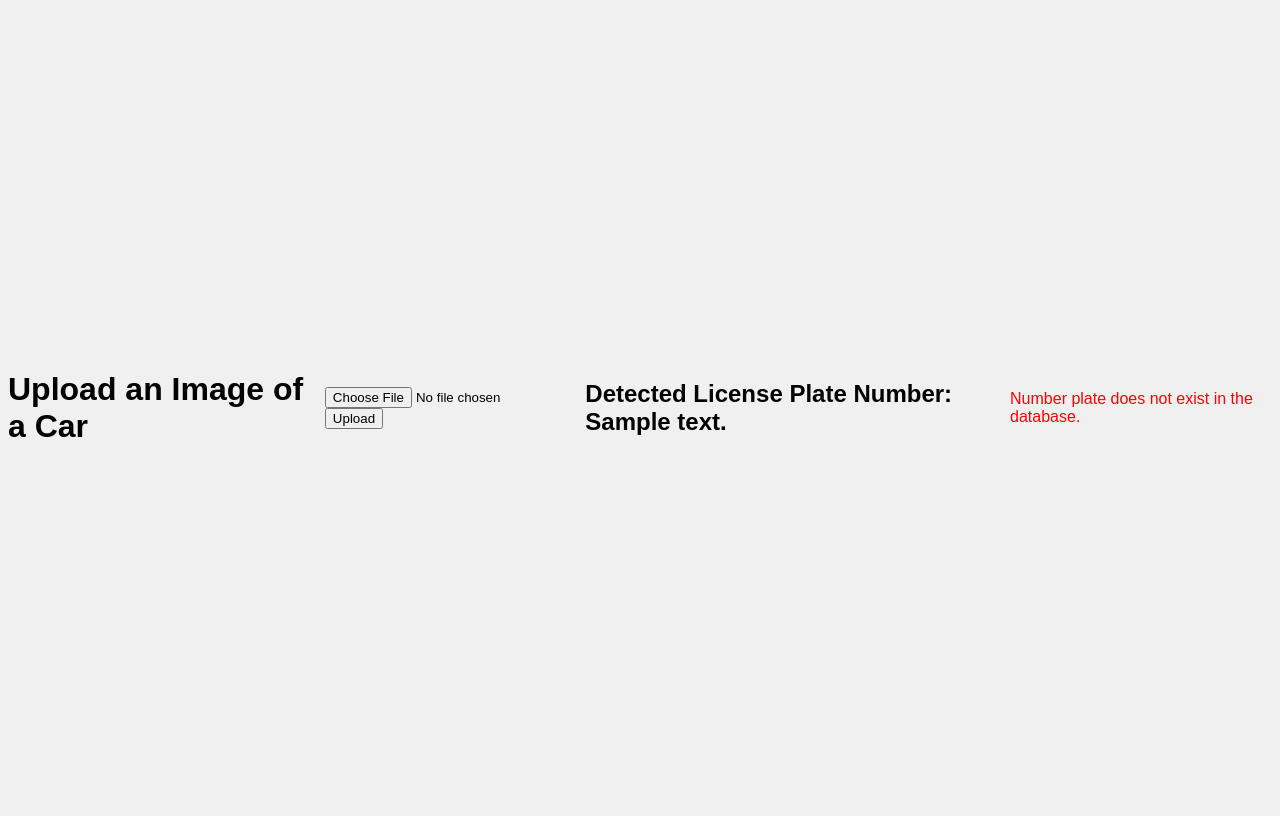
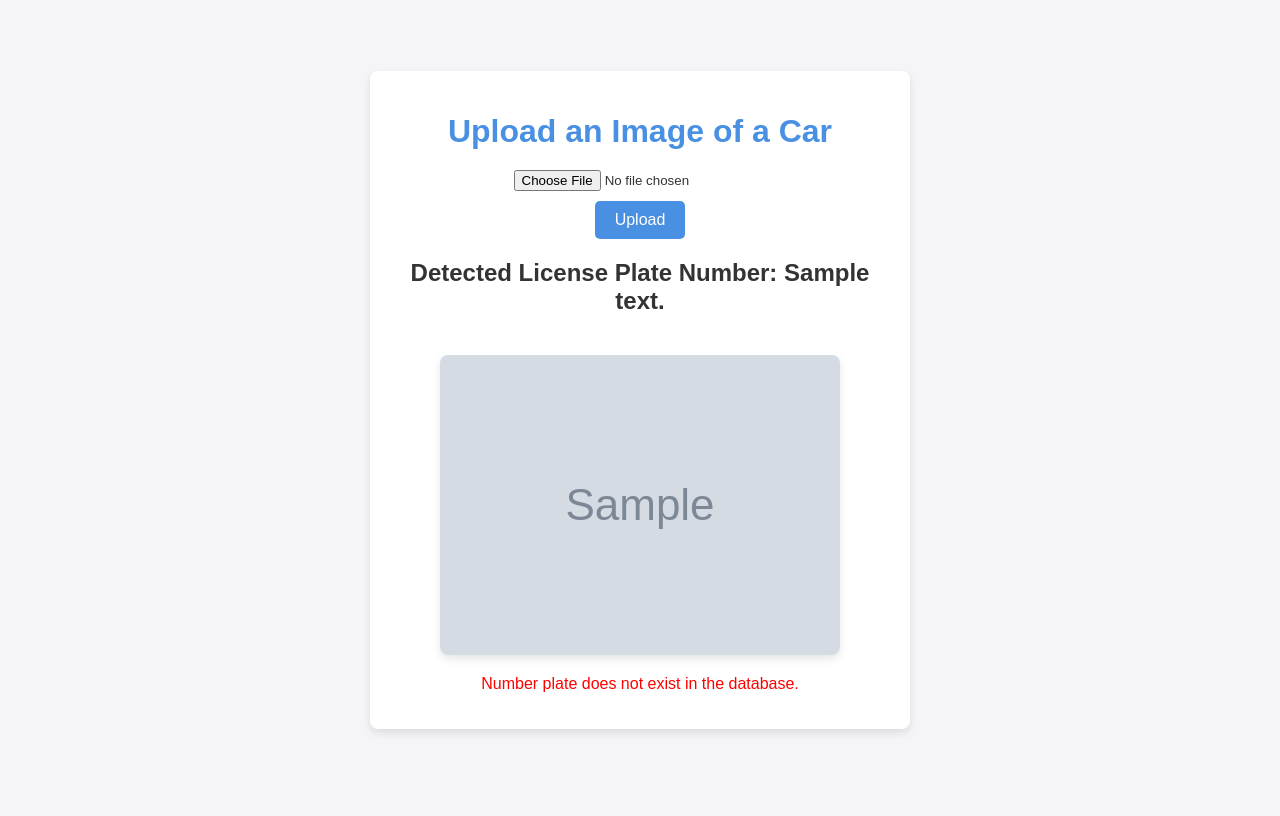
Before and after one commit to aarogyaojha/Sristhi, a Flask app: template templates/index.html in a window 1280 px wide. After the commit the page ends 733 px from the top, so only its background shows below. Run offline with Flask 3, Linux system fonts and the light colour scheme; the template is opened without the code that fills it: most values are stand-ins (such as "Sample title", 1, 10 or a date in 2020); grey boxes marked "Sample" are stand-in pictures.

Commit message:
final_result

```diff
--- a/app.py
+++ b/app.py
@@ -96,6 +96,8 @@
 from pymongo import MongoClient
 import re
 
+pytesseract.pytesseract.tesseract_cmd = r'C:\Program Files\Tesseract-OCR\tesseract.exe'
+
 app = Flask(__name__)
 
 # MongoDB connection
--- /dev/null
+++ b/static/styles.css
@@ -0,0 +1,149 @@
+body {
+    font-family: 'Poppins', sans-serif;
+    background-color: #f4f4f9;
+    color: #333;
+    margin: 0;
+    display: flex;
+    flex-direction: column;
+    justify-content: center;
+    align-items: center;
+    min-height: 100vh;
+}
+
+.container {
+    text-align: center;
+    background: #fff;
+    padding: 20px;
+    border-radius: 8px;
+    box-shadow: 0 4px 8px rgba(0, 0, 0, 0.1);
+    max-width: 500px;
+    width: 100%;
+}
+
+.navbar {
+    width: 100%;
+    background-color: #4a90e2;
+    display: flex;
+    justify-content: space-between;
+    align-items: center;
+    padding: 10px 20px;
+    border-radius: 8px 8px 0 0;
+}
+
+.navbar__logo h2 {
+    color: #fff;
+    margin: 0;
+}
+
+.navbar-menu__wrapper {
+    display: flex;
+}
+
+.navbar__menu a {
+    color: #fff;
+    text-decoration: none;
+    margin: 0 10px;
+    font-weight: 600;
+}
+
+.navbar__menu a:hover,
+.navbar__menu a.active {
+    text-decoration: underline;
+}
+
+.navbar-menu__small-device img {
+    display: none;
+}
+
+h1 {
+    color: #4a90e2;
+    margin-bottom: 20px;
+}
+
+form {
+    margin-bottom: 20px;
+}
+
+input[type="file"] {
+    display: block;
+    margin: 10px auto;
+}
+
+input[type="submit"] {
+    padding: 10px 20px;
+    font-size: 16px;
+    color: #fff;
+    background-color: #4a90e2;
+    border: none;
+    border-radius: 5px;
+    cursor: pointer;
+    transition: background-color 0.3s ease;
+}
+
+
+
+input[type="submit"]:hover {
+    background-color: #357ABD;
+}
+
+.uploaded-image {
+    max-width: 100%;
+    margin-top: 20px;
+    border-radius: 8px;
+    box-shadow: 0 4px 8px rgba(0, 0, 0, 0.1);
+}
+
+.success-message {
+    color: green;
+}
+
+.error-message {
+    color: red;
+}
+
+.stopwatch {
+    margin-top: 20px;
+    background-color: #e9f7ef;
+    border: 2px solid #d4efdf;
+    border-radius: 8px;
+    padding: 20px;
+    box-shadow: 0 4px 8px rgba(0, 0, 0, 0.1);
+}
+
+.display {
+    font-size: 2em;
+    margin-bottom: 10px;
+}
+
+.buttons button {
+    padding: 10px 20px;
+    font-size: 16px;
+    margin: 5px;
+    border: none;
+    border-radius: 5px;
+    cursor: pointer;
+    transition: background-color 0.3s ease;
+}
+
+#startStopBtn {
+    background-color: #4a90e2;
+    color: #fff;
+}
+
+#startStopBtn:hover {
+    background-color: #357ABD;
+}
+
+#resetBtn {
+    background-color: #f44336;
+    color: #fff;
+}
+
+#resetBtn:hover {
+    background-color: #d32f2f;
+}
+
+.total-time, .price {
+    margin-top: 10px;
+    font-size: 1.2em;
+}
--- a/templates/index.html
+++ b/templates/index.html
@@ -7,6 +7,7 @@
     <link rel="stylesheet" href="static/styles.css">
 </head>
 <body>
+    <div class="container">
         <h1>Upload an Image of a Car</h1>
         <form action="/" method="post" enctype="multipart/form-data">
             <input type="file" name="file" required>
@@ -14,29 +15,29 @@
         </form>
         {% if license_plate_text %}
             <h2>Detected License Plate Number: {{ license_plate_text }}</h2>
-        <!-- <img src="{{ file_path }}" alt="Uploaded Image" style="max-width: 100%;"> -->
+            <img src="{{ file_path }}" alt="Uploaded Image" class="uploaded-image">
             {% if plate_exists %}
-            <p style="color: green;">Number plate exists in the database.</p>
+                <p class="success-message">Number plate exists in the database.</p>
                 <div class="stopwatch">
                     <div class="display" id="display">00:00:00</div>
                     <div class="buttons">
-                    <button id="startStopBtn">Start</button>
-                    <button id="resetBtn">Reset</button>
+                        <button id="stopBtn">Stop</button>
                     </div>
                     <div class="total-time">
                         Total time: <span id="totalTime">0</span> seconds
                     </div>
                     <div class="price" id="priceDisplay"></div>
+                    <button id="continueBtn" style="display:none;">Continue</button>
                 </div>
                 <script src="static/script.js"></script>
-            <script>
-                document.addEventListener('DOMContentLoaded', function() {
-                    startStop(); // Automatically start the timer
-                });
-            </script>
             {% else %}
-            <p style="color: red;">Number plate does not exist in the database.</p>
+                <p class="error-message">Number plate does not exist in the database.</p>
             {% endif %}
         {% endif %}
+        <div id="thankYouMessage" style="display:none;">
+            <h2>Thank you for choosing our service</h2>
+            <p>The amount of <span id="deductedAmount"></span> Rs has been deducted from your wallet successfully.</p>
+        </div>
+    </div>
 </body>
 </html>
```
Also changed, not shown: static/script.js (+26 -27 lines), static/scaned_img_0.jpg (added), static/scaned_img_1.jpg (added), static/scaned_img_2.jpg (added), static/scaned_img_3.jpg (added), static/scaned_img_5.jpg (added). Lines whose indentation alone changed are shown as unchanged.
